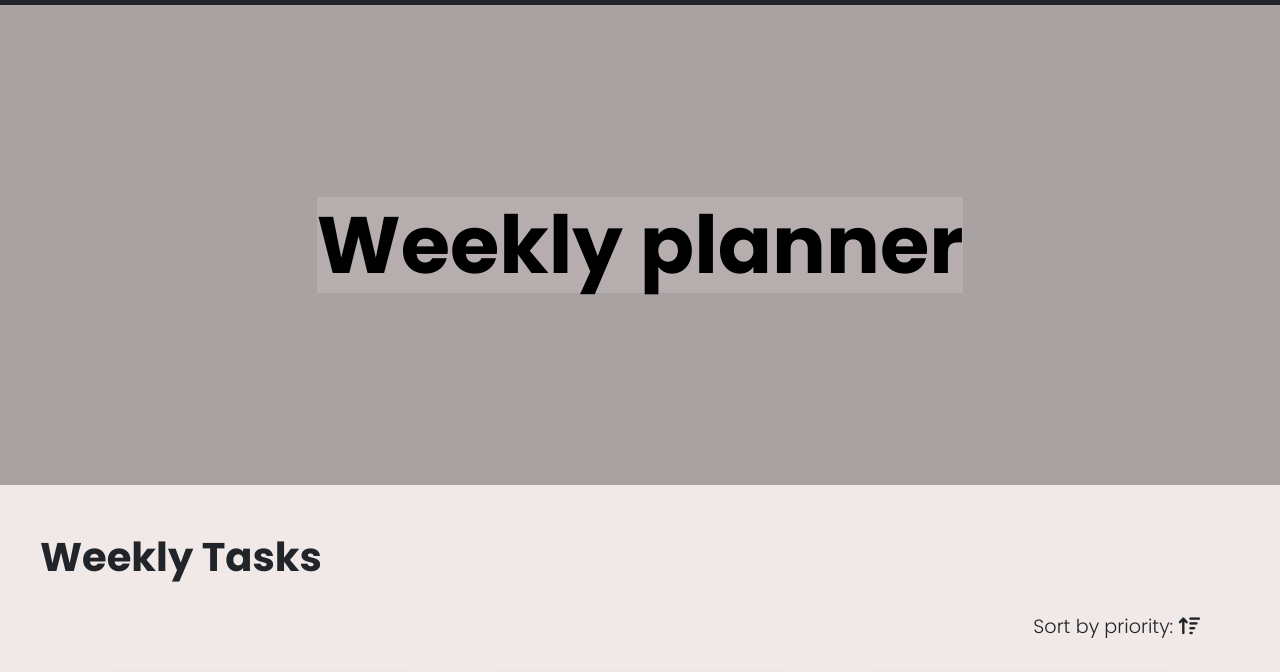
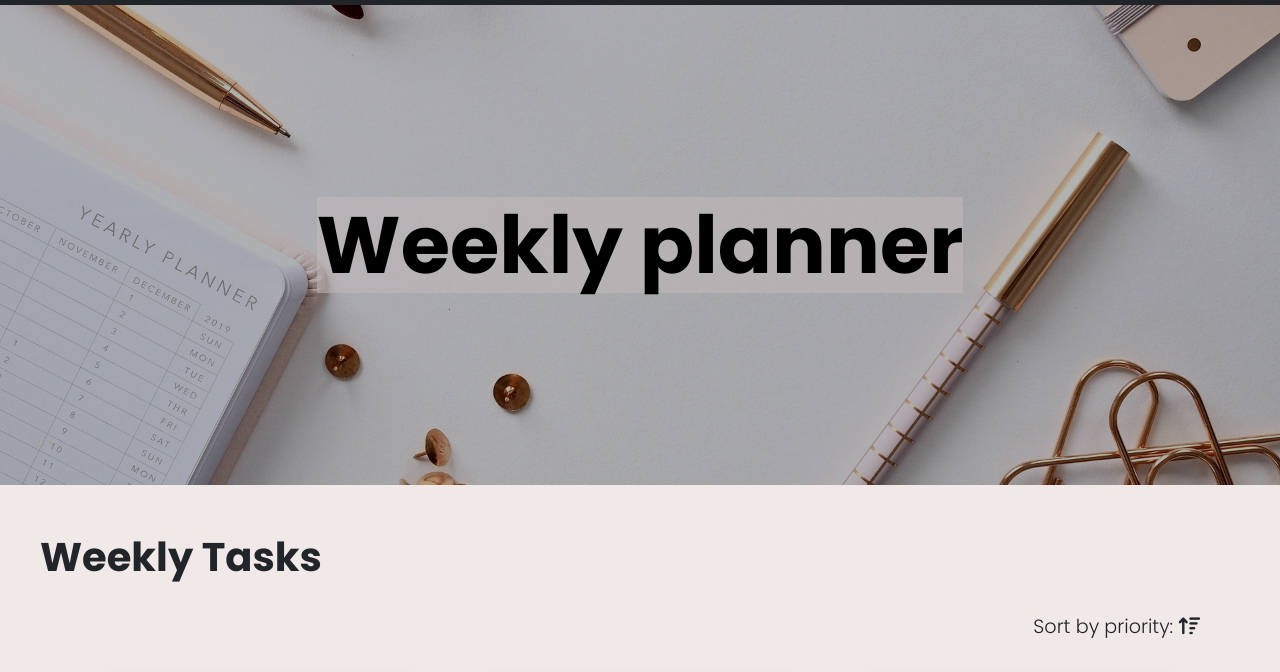
Before and after one commit to DonatellaTesei/WeeklyPlanner, a plain HTML site: page index.html in a window 1280 px wide. Shown: the part 91-763 px from the top of the page. Drawn offline with nearby package versions, Linux system fonts and the light colour scheme.

Commit message:
changed background img path

```diff
--- a/CSS/style_index.scss
+++ b/CSS/style_index.scss
@@ -46,7 +46,7 @@
                 justify-content: center;
                 align-items: center;
                 color: black;
-                background-image: linear-gradient(rgba(0, 0, 0, 0.3), rgba(0, 0, 0, 0.3)), url(./images/heroImg.jpg);
+                background-image: linear-gradient(rgba(0, 0, 0, 0.3), rgba(0, 0, 0, 0.3)), url('../images/heroImg.jpg');
                 background-size: cover;
                 background-position: center;
                 background-repeat: no-repeat;
```
Also changed, not shown: index.html (+2 -0 lines), CSS/style_index.css, 1 other file.
